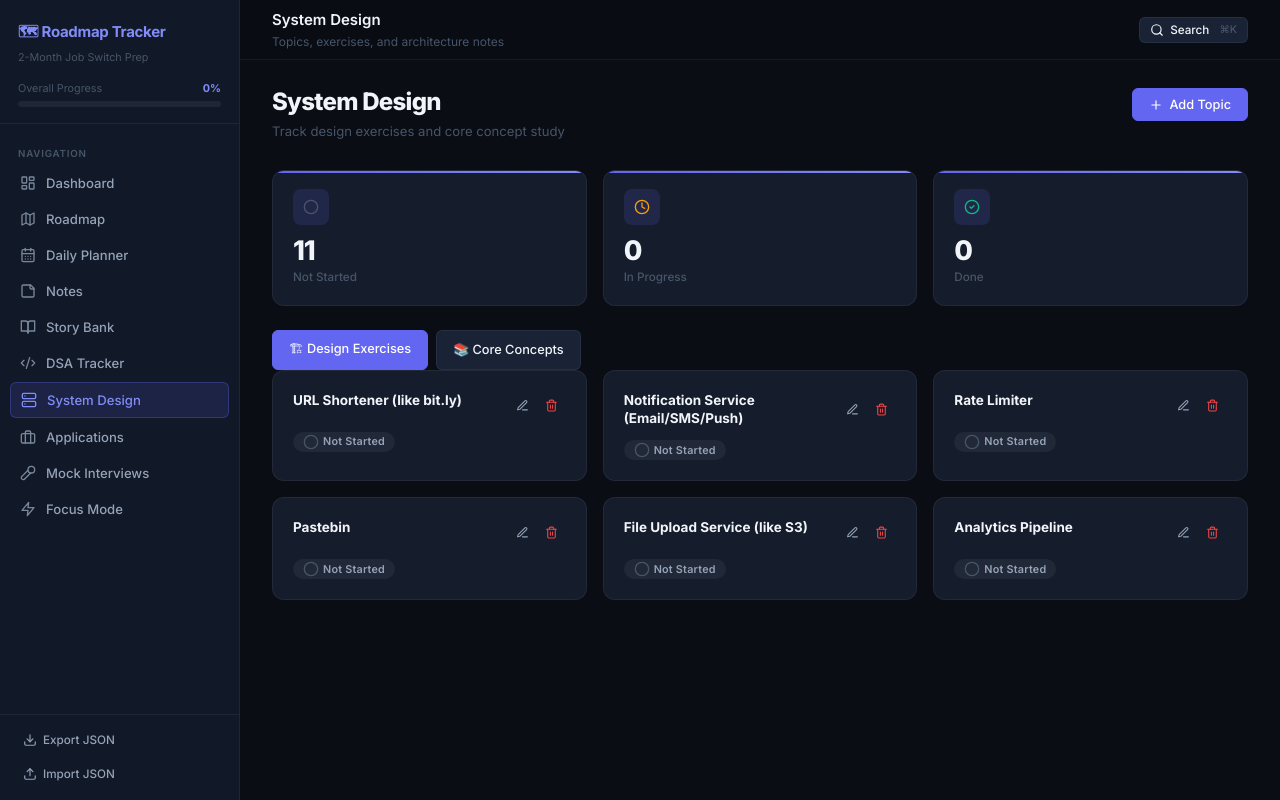
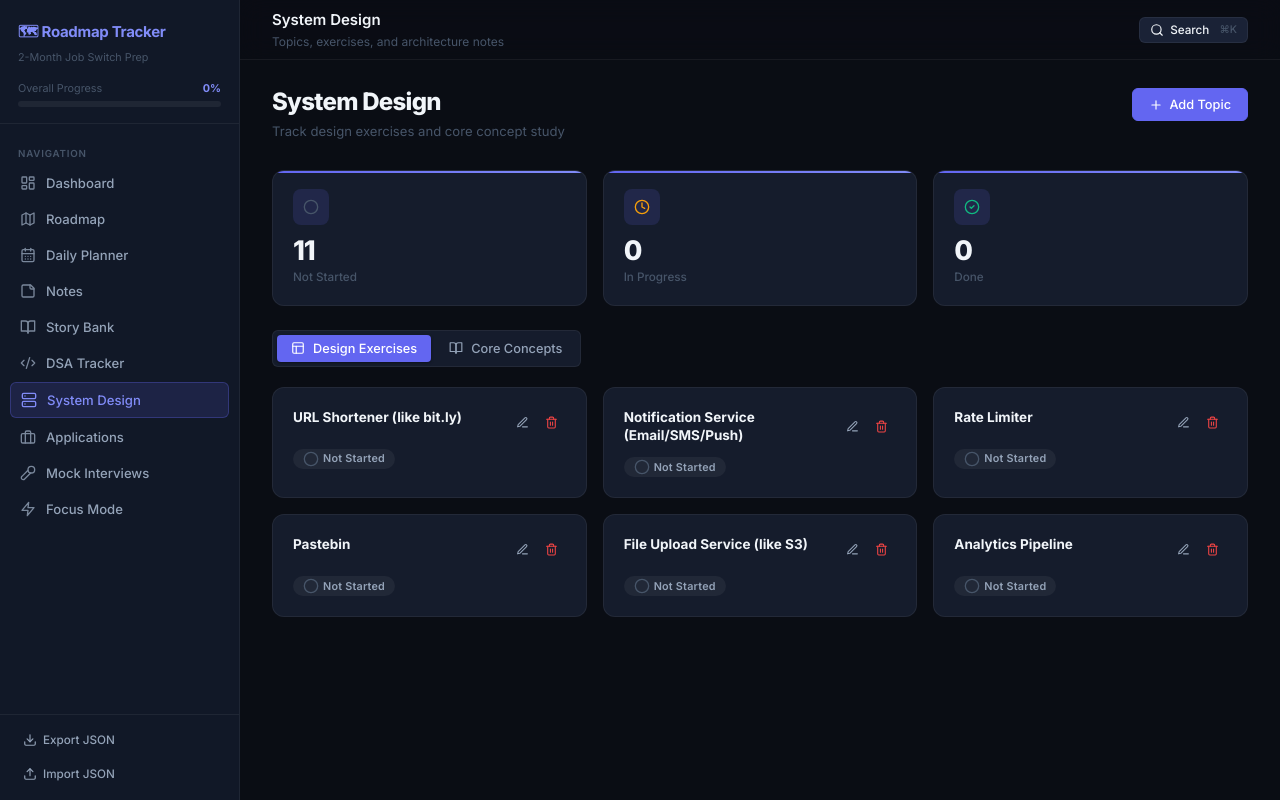
Before and after one commit to mazidul36i/roadmap, a React (Vite) app: page / in a window 1280 px wide. Both pictures are taken after a click on the button "System Design". Built offline with nearby package versions, Linux system fonts and the light colour scheme.

Commit message:
feat: add job applications tracking page with Kanban board and interview date management

```diff
--- a/src/index.css
+++ b/src/index.css
@@ -479,6 +479,12 @@ tbody td { padding: 12px 16px; color: var(--text-primary); vertical-align: middl
   border: 1px solid var(--border);
   border-radius: var(--radius);
   padding: 14px;
+  transition: all var(--transition);
+}
+.kanban-col.drag-over {
+  background: var(--bg-card-hover);
+  border-color: var(--accent);
+  box-shadow: inset 0 0 0 2px var(--accent-dim);
 }
 .kanban-col-header {
   font-size: 0.78rem;
@@ -500,6 +506,7 @@ tbody td { padding: 12px 16px; color: var(--text-primary); vertical-align: middl
   transition: all var(--transition);
 }
 .kanban-card:hover { border-color: var(--border-accent); transform: translateY(-1px); box-shadow: var(--shadow); }
+.kanban-card.dragging { opacity: 0.4; cursor: grabbing; border-style: dashed; }
 
 /* ─── GLOBAL SEARCH MODAL ────────────────────────────────── */
 .global-search { max-width: 580px; }
@@ -634,6 +641,7 @@ tbody td { padding: 12px 16px; color: var(--text-primary); vertical-align: middl
 .mb-4 { margin-bottom: 4px; }
 .mb-8 { margin-bottom: 8px; }
 .mb-16 { margin-bottom: 16px; }
+.mb-20 { margin-bottom: 20px; }
 .mb-24 { margin-bottom: 24px; }
 .mt-8 { margin-top: 8px; }
 .mt-16 { margin-top: 16px; }
@@ -648,6 +656,37 @@ tbody td { padding: 12px 16px; color: var(--text-primary); vertical-align: middl
   display: flex;
   align-items: center;
   gap: 8px;
+}
+
+/* ─── TABS ───────────────────────────────────────────────── */
+.tab-group {
+  display: inline-flex;
+  gap: 4px;
+  background: var(--bg-card);
+  padding: 4px;
+  border-radius: var(--radius-sm);
+  border: 1px solid var(--border);
+  margin-bottom: 20px;
+}
+.tab-btn {
+  display: flex;
+  align-items: center;
+  gap: 8px;
+  padding: 6px 14px;
+  border-radius: calc(var(--radius-sm) - 2px);
+  font-size: 0.85rem;
+  font-weight: 500;
+  border: none;
+  background: transparent;
+  color: var(--text-secondary);
+  transition: all var(--transition);
+  cursor: pointer;
+}
+.tab-btn:hover { color: var(--text-primary); background: rgba(255,255,255,0.03); }
+.tab-btn.active {
+  background: var(--accent);
+  color: #fff;
+  box-shadow: var(--shadow-sm);
 }
 
 /* ─── FOCUS MODE ─────────────────────────────────────────── */
--- a/src/pages/Applications.tsx
+++ b/src/pages/Applications.tsx
@@ -111,6 +111,33 @@ export default function Applications() {
 
   const getStatusStyle = (s: AppStatus) => STATUSES.find(x => x.key === s);
 
+  const handleDragStart = (e: React.DragEvent, id: string) => {
+    e.dataTransfer.setData('appId', id);
+    e.currentTarget.classList.add('dragging');
+  };
+
+  const handleDragEnd = (e: React.DragEvent) => {
+    e.currentTarget.classList.remove('dragging');
+  };
+
+  const handleDragOver = (e: React.DragEvent) => {
+    e.preventDefault();
+    e.currentTarget.classList.add('drag-over');
+  };
+
+  const handleDragLeave = (e: React.DragEvent) => {
+    e.currentTarget.classList.remove('drag-over');
+  };
+
+  const handleDrop = (e: React.DragEvent, status: AppStatus) => {
+    e.preventDefault();
+    e.currentTarget.classList.remove('drag-over');
+    const id = e.dataTransfer.getData('appId');
+    if (id) {
+      dispatch({ type: 'UPDATE_APPLICATION_STATUS', id, status });
+    }
+  };
+
   return (
     <div>
       <div className="page-header">
@@ -148,13 +175,31 @@ export default function Applications() {
         {STATUSES.map(s => {
           const col = filtered.filter(a => a.status === s.key);
           return (
-            <div key={s.key} className="kanban-col">
+            <div
+              key={s.key}
+              className="kanban-col"
+              onDragOver={handleDragOver}
+              onDragLeave={handleDragLeave}
+              onDrop={(e) => handleDrop(e, s.key)}
+            >
               <div className="kanban-col-header" style={{ color: s.color }}>
-                {s.label}
-                <span className="badge badge-muted">{state.applications.filter(a => a.status === s.key).length}</span>
+                <div className="flex items-center gap-8">
+                  {s.label}
+                  <span className="badge badge-muted">{state.applications.filter(a => a.status === s.key).length}</span>
+                </div>
+                <button className="btn btn-ghost btn-icon" style={{ padding: 4 }} onClick={() => setModal({ ...emptyApp(), status: s.key })}>
+                  <Plus size={14} />
+                </button>
               </div>
               {col.map(app => (
-                <div key={app.id} className="kanban-card" onClick={() => setModal(app)}>
+                <div
+                  key={app.id}
+                  className="kanban-card"
+                  draggable="true"
+                  onDragStart={(e) => handleDragStart(e, app.id)}
+                  onDragEnd={handleDragEnd}
+                  onClick={() => setModal(app)}
+                >
                   <div style={{ fontWeight: 700, fontSize: '0.85rem', marginBottom: 4 }}>{app.company}</div>
                   <div style={{ fontSize: '0.78rem', color: 'var(--text-muted)', marginBottom: 6 }}>{app.role}</div>
                   {app.comp && <div style={{ fontSize: '0.72rem', color: 'var(--success)' }}>{app.comp}</div>}
--- a/src/pages/SystemDesign.tsx
+++ b/src/pages/SystemDesign.tsx
@@ -1,5 +1,5 @@
 import { useState } from 'react';
-import { Plus, Trash2, Edit3, X, CheckCircle2, Clock, Circle } from 'lucide-react';
+import { Plus, Trash2, Edit3, X, CheckCircle2, Clock, Circle, Layout, BookOpen } from 'lucide-react';
 import { useApp, uid } from '../context/AppContext';
 import type { SystemDesignTopic, SDStatus } from '../types';
 
@@ -98,10 +98,15 @@ export default function SystemDesign() {
       </div>
 
       {/* Tabs */}
-      <div className="flex gap-8 mb-20">
+      <div className="tab-group">
         {(['exercise', 'core'] as const).map(tab => (
-          <button key={tab} className={`btn ${activeTab === tab ? 'btn-primary' : 'btn-secondary'}`} onClick={() => setActiveTab(tab)}>
-            {tab === 'exercise' ? '🏗 Design Exercises' : '📚 Core Concepts'}
+          <button
+            key={tab}
+            className={`tab-btn ${activeTab === tab ? 'active' : ''}`}
+            onClick={() => setActiveTab(tab)}
+          >
+            {tab === 'exercise' ? <Layout size={14} /> : <BookOpen size={14} />}
+            {tab === 'exercise' ? 'Design Exercises' : 'Core Concepts'}
           </button>
         ))}
       </div>
```
